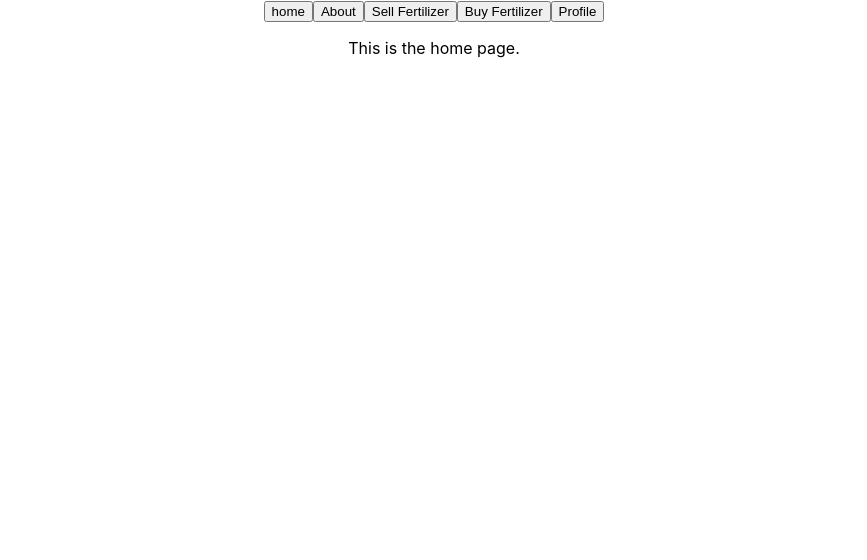
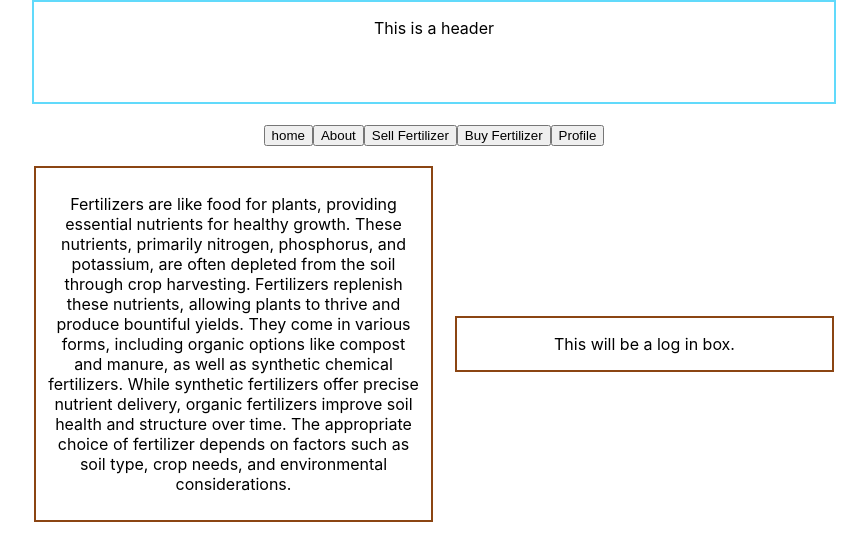
Before and after one commit to GarrettSmithyNL/afterthepoopfrontend, a React (Create React App) app: page / in a window 1280 px wide. Shown: the top 560 px of the page, without its empty margins (206-1073 px from the left). Built offline with nearby package versions, Linux system fonts and the light colour scheme.

Commit message:
Added skeleton Home page, also rearranged the file structure.

```diff
--- a/src/App.js
+++ b/src/App.js
@@ -2,11 +2,11 @@
 import './App.css';
 import {Routes, Route, BrowserRouter as Router} from "react-router-dom";
 import {createBrowserHistory} from 'history';
-import Home from "./pages/Home";
-import About from "./pages/About";
-import Sell from "./pages/Sell";
-import Buy from "./pages/Buy";
-import UserProfile from "./pages/UserProfile";
+import Home from "./components/Pages/Home/Home";
+import About from "./components/Pages/About/About";
+import Sell from "./components/Pages/Sell/Sell";
+import Buy from "./components/Pages/Buy/Buy";
+import UserProfile from "./components/Pages/UserProfile/UserProfile";
 
 const history = createBrowserHistory();
 
@@ -18,7 +18,7 @@ function App() {
                 <Route path={"/"} element={ <Home /> } />
                 <Route path={"/about"} element={ <About /> } />
                 <Route path={"/sell"} element={ <Sell /> } />
-                <Route path={"/fertilizer"} element={ <Buy /> } />
+                <Route path={"/buy"} element={ <Buy /> } />
                 <Route path={"/user"} element={ <UserProfile /> } />
             </Routes>
         </div>
--- a/src/pages/About.jsx
+++ b/src/components/Pages/About/About.jsx
@@ -1,4 +1,4 @@
-import NavBar from "../components/NavBar";
+import NavBar from "../../NavBar/NavBar";
 
 const About = () => {
     return (
--- a/src/pages/Buy.jsx
+++ b/src/components/Pages/Buy/Buy.jsx
@@ -1,4 +1,4 @@
-import NavBar from "../components/NavBar";
+import NavBar from "../../NavBar/NavBar";
 
 const Buy = () => {
     return (
--- /dev/null
+++ b/src/components/Pages/Home/Home.css
@@ -0,0 +1,36 @@
+.homePage {
+    display: flex;
+    flex-direction: column;
+    align-items: center;
+}
+
+.homeHeader {
+    margin-bottom: 20px;
+    width: 800px;
+    height: 100px;
+    text-align: center;
+    border: 2px solid #61dafb;
+
+}
+
+.homeBody {
+    margin-top: 20px;
+    display: flex;
+    flex-direction: row;
+    width: 800px;
+    align-items: center;
+    justify-content: space-between;
+}
+
+.homeInfoBox {
+    width: 375px;
+    text-align: center;
+    border: 2px solid saddlebrown;
+    padding: 10px;
+}
+
+.loginBox {
+    width: 375px;
+    text-align: center;
+    border: 2px solid saddlebrown;
+}
--- /dev/null
+++ b/src/components/Pages/Home/Home.jsx
@@ -0,0 +1,37 @@
+import NavBar from "../../NavBar/NavBar";
+import './Home.css'
+
+const Home = () => {
+    return(
+        <div className={"homePage"}>
+            <header className={'homeHeader'}>
+                <p>This is a header</p>
+            </header>
+            <NavBar />
+            <div className={'homeBody'}>
+                <div className={'homeInfoBox'}>
+                    <p>
+                        Fertilizers are like food for plants, providing essential
+                        nutrients for healthy growth. These nutrients, primarily
+                        nitrogen, phosphorus, and potassium, are often depleted
+                        from the soil through crop harvesting. Fertilizers
+                        replenish these nutrients, allowing plants to thrive
+                        and produce bountiful yields. They come in various
+                        forms, including organic options like compost and
+                        manure, as well as synthetic chemical fertilizers.
+                        While synthetic fertilizers offer precise nutrient
+                        delivery, organic fertilizers improve soil health
+                        and structure over time. The appropriate choice of
+                        fertilizer depends on factors such as soil type,
+                        crop needs, and environmental considerations.
+                    </p>
+                </div>
+                <div className={'loginBox'}>
+                    <p>This will be a log in box.</p>
+                </div>
+            </div>
+        </div>
+    );
+}
+
+export default Home;
--- a/src/pages/Sell.jsx
+++ b/src/components/Pages/Sell/Sell.jsx
@@ -1,4 +1,4 @@
-import NavBar from "../components/NavBar";
+import NavBar from "../../NavBar/NavBar";
 
 const Sell = () => {
     return (
--- a/src/pages/UserProfile.jsx
+++ b/src/components/Pages/UserProfile/UserProfile.jsx
@@ -1,4 +1,4 @@
-import NavBar from "../components/NavBar";
+import NavBar from "../../NavBar/NavBar";
 
 const UserProfile = () => {
     return (
--- a/src/pages/Home.jsx
+++ /dev/null
@@ -1,12 +0,0 @@
-import NavBar from "../components/NavBar";
-
-const Home = () => {
-    return(
-        <div className={"homePage"}>
-            <NavBar />
-            <p>This is the home page.</p>
-        </div>
-    );
-}
-
-export default Home;
```
Also changed, not shown: src/components/NavBar/NavBar.jsx (renamed from src/components/NavBar.jsx).
